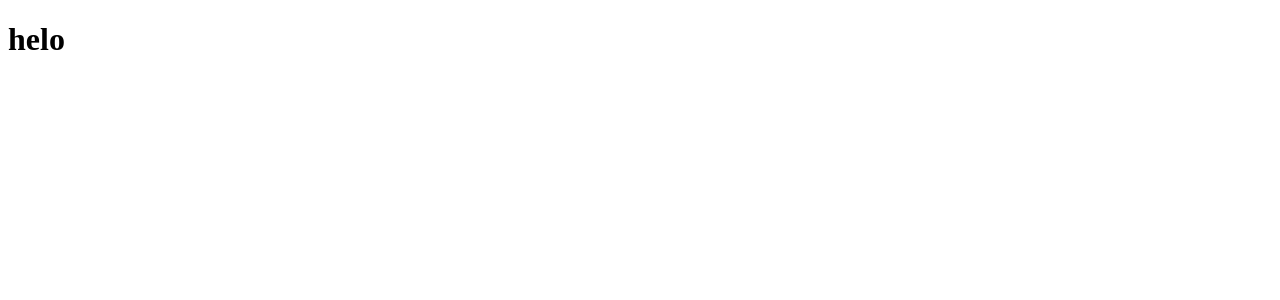
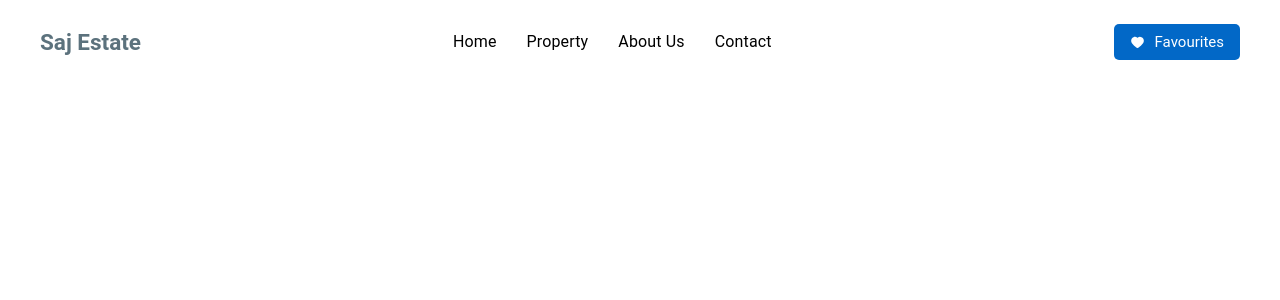
Before and after one commit to sajibhn/saj-estate, a Next.js app: page / in a window 1280 px wide. Shown: the top 300 px of the page. Built offline with nearby package versions, Linux system fonts and the light colour scheme.

Commit message:
finished header

```diff
--- /dev/null
+++ b/components/global/Header/Header.jsx
@@ -0,0 +1,35 @@
+import React, { useState } from 'react'
+import NavLinks from './NavLinks'
+import Link from 'next/link';
+import { GiHamburgerMenu } from 'react-icons/gi';
+import { AiOutlineClose, AiFillHeart } from 'react-icons/ai';
+
+const Header = () => {
+    const [menuOpen, setMenuOpen] = useState(false);
+    return (
+        <>
+            <header className="header">
+                <nav className={`${menuOpen ? 'nav active' : "nav"}`}>
+                    <div className="nav__logo">
+                        <h2 className="nav__logo-title">Saj Estate</h2>
+                    </div>
+
+                    <NavLinks menuOpen={menuOpen} setMenuOpen={setMenuOpen} />
+                    <div className="nav__cart">
+                        <Link href='/cart'>
+                            <div>
+                                <span><AiFillHeart /></span>
+                                <span>Favourites</span>
+                            </div>
+                        </Link>
+                    </div>
+                    <div className="nav__toggle" onClick={() => setMenuOpen(!menuOpen)}>
+                        {menuOpen ? <AiOutlineClose /> : <GiHamburgerMenu />}
+                    </div>
+                </nav>
+            </header>
+        </>
+    )
+}
+
+export default Header
--- /dev/null
+++ b/components/global/Header/NavLinks.jsx
@@ -0,0 +1,32 @@
+import Link from 'next/link';
+import React, { useState } from 'react'
+import { navLinks } from '../../../data/navLinks'
+
+const NavLinks = ({ menuOpen, setMenuOpen }) => {
+    const [links, setLinks] = useState(navLinks);
+    return (
+        <div className="nav__menu">
+            <ul className="nav__list">
+                {
+                    links.map((link) => {
+                        const { id, title, value } = link
+                        return (
+                            <li className="nav__item" key={id} onClick={() => setMenuOpen(!menuOpen)}>
+                                <Link href={value}>
+                                    <a className="nav__link">{title}</a>
+                                </Link>
+                            </li>
+                        )
+                    })
+                }
+                <li className="nav__item nav__fav" onClick={() => setMenuOpen(!menuOpen)}>
+                    <Link href='/cart'>
+                        <a className="nav__link ">favorites</a>
+                    </Link>
+                </li>
+            </ul>
+        </div>
+    )
+}
+
+export default NavLinks
--- /dev/null
+++ b/data/navLinks.js
@@ -0,0 +1,22 @@
+export const navLinks = [
+    {
+        id: 1,
+        title: 'home',
+        value: '/'
+    },
+    {
+        id: 2,
+        title: 'property',
+        value: '/property'
+    },
+    {
+        id: 3,
+        title: 'about us',
+        value: '/about'
+    },
+    {
+        id: 4,
+        title: 'contact',
+        value: '/contact'
+    },
+]
--- a/pages/_app.js
+++ b/pages/_app.js
@@ -1,5 +1,11 @@
+import '../styles/main.scss'
+import Header from "../components/global/Header/Header"
+
 function MyApp({ Component, pageProps }) {
-  return <Component {...pageProps} />
+  return <>
+    <Header />
+    <Component {...pageProps} />
+  </>
 }
 
 export default MyApp
--- /dev/null
+++ b/pages/_documents.js
@@ -0,0 +1,23 @@
+import Document, { Html, Head, Main, NextScript } from 'next/document'
+
+class MyDocument extends Document {
+    static async getInitialProps(ctx) {
+        const initialProps = await Document.getInitialProps(ctx)
+        return { ...initialProps }
+    }
+    render() {
+        return (
+            <Html>
+                <Head>
+                    <link href="https://fonts.googleapis.com/css2?family=Roboto:ital,wght@0,100;0,300;0,400;0,500;0,700;0,900;1,100;1,300;1,400;1,500;1,700;1,900&display=swap" rel="stylesheet" />
+                </Head>
+                <body>
+                    <Main />
+                    <NextScript />
+                </body>
+            </Html>
+        )
+    }
+}
+
+export default MyDocument
--- /dev/null
+++ b/styles/components/global/header.scss
@@ -0,0 +1,68 @@
+@import "./navlinks.scss";
+.header {
+  width: 100%;
+  background-color: $white;
+  padding: 1.5rem;
+  position: fixed;
+  top: 0;
+  z-index: 9999;
+
+  @include sm {
+    padding: 1rem;
+  }
+
+  .active {
+    .nav__menu {
+      right: 0%;
+    }
+    .nav__toggle {
+      color: $white;
+    }
+  }
+
+  .nav {
+    max-width: 1200px;
+    margin: 0 auto;
+    display: flex;
+    align-items: center;
+    justify-content: space-between;
+    & {
+      cursor: pointer;
+    }
+    &__toggle {
+      font-size: 1.5rem;
+      color: $black;
+      cursor: pointer;
+      display: none;
+
+      @include md {
+        display: block;
+      }
+    }
+
+    &__cart {
+      @include md {
+        display: none;
+      }
+
+      div {
+        background-color: $primary;
+        color: $white;
+        padding: 6px 16px;
+        border-radius: 5px;
+        cursor: pointer;
+        @extend .flex-center;
+        gap: 10px;
+        transition: all 0.3s ease-in-out;
+
+        &:hover {
+          background-color: $primary-alt;
+        }
+      }
+
+      span {
+        @extend .flex-center;
+      }
+    }
+  }
+}
--- /dev/null
+++ b/styles/components/global/navlinks.scss
@@ -0,0 +1,68 @@
+.nav__menu {
+  @include md {
+    position: fixed;
+    top: 0;
+    right: -75%;
+    height: 100vh;
+    width: 75%;
+    background-color: rgba(0, 0, 0, 0.5);
+    z-index: -1;
+    display: flex;
+    align-items: center;
+    transition: all 0.3s ease-in-out;
+    backdrop-filter: blur(10px);
+  }
+
+  .nav__list {
+    width: auto;
+    @include md {
+      width: 100%;
+    }
+  }
+
+  .nav__list .nav__item {
+    display: inline-block;
+
+    @include md {
+      display: block;
+    }
+
+    &:not(:last-child) {
+      margin-right: 30px;
+
+      @include md {
+        margin-bottom: $m4;
+        margin-right: 0;
+      }
+    }
+
+    .nav__link {
+      color: $black;
+      text-transform: capitalize;
+      display: block;
+      text-align: center;
+      font-weight: 400;
+      font-size: 1rem;
+      line-height: 1.5;
+      letter-spacing: 0.00938em;
+      transition: all 0.3s ease-in-out;
+
+      &:hover {
+        color: $primary;
+      }
+
+      @include md {
+        font-size: 1.2rem;
+        color: $white;
+      }
+    }
+  }
+
+  .nav__fav {
+    display: none !important;
+
+    @include md {
+      display: block;
+    }
+  }
+}
--- /dev/null
+++ b/styles/global/_base.scss
@@ -0,0 +1,43 @@
+html {
+  font-size: 100%;
+  box-sizing: border-box;
+}
+
+*,
+*::after,
+*::before {
+  padding: 0;
+  margin: 0;
+  box-sizing: inherit;
+}
+
+body {
+  font-family: "Roboto", sans-serif;
+  font-size: 15px;
+  font-weight: 400;
+  line-height: 1.6;
+  color: $body-text;
+}
+
+h1,
+h2,
+h3,
+h4,
+ul,
+p {
+  margin: 0;
+}
+
+a {
+  text-decoration: none;
+  display: inline-block;
+}
+
+ul {
+  list-style: none;
+}
+
+img {
+  max-width: 100%;
+  display: inline-block;
+}
--- /dev/null
+++ b/styles/global/_mixins.scss
@@ -0,0 +1,21 @@
+$sm: 545px;
+$md: 768px;
+$lm: 991px;
+
+@mixin sm {
+    @media (max-width: #{$sm}){
+        @content;
+    }
+}
+
+@mixin md {
+    @media (max-width: #{$md}){
+        @content;
+    }
+}
+
+@mixin lm {
+    @media (max-width: #{$lm}){
+        @content;
+    }
+}
--- /dev/null
+++ b/styles/global/_utils.scss
@@ -0,0 +1,20 @@
+.container {
+  max-width: 1200px;
+  width: calc(100% - 2rem);
+  margin: 0 auto;
+}
+.grid {
+  display: grid;
+  gap: 2.5rem;
+  align-items: center;
+  justify-content: space-between;
+}
+.section {
+  margin-top: 100px;
+}
+
+.flex-center {
+  display: flex;
+  align-items: center;
+  justify-content: center;
+}
--- /dev/null
+++ b/styles/global/_variables.scss
@@ -0,0 +1,30 @@
+$white: #fff;
+$black: #000000;
+$primary: #0268c7;
+$primary-alt: #0073e1;
+$body-text: #5c727d;
+
+/* =============== margin  =============== */
+$m1: 0.5rem;
+$m2: 1rem;
+$m3: 1.5rem;
+$m4: 2rem;
+$m5: 2.5rem;
+$m6: 3rem;
+$m7: 3.5rem;
+$m8: 4rem;
+$m9: 4.5rem;
+$m10: 5rem;
+
+/* =============== padding =============== */
+
+$p1: 0.5rem;
+$p2: 1rem;
+$p3: 1.5rem;
+$p4: 2rem;
+$p5: 2.5rem;
+$p6: 3rem;
+$p7: 3.5rem;
+$p8: 4rem;
+$p9: 4.5rem;
+$p10: 5rem;
--- /dev/null
+++ b/styles/main.scss
@@ -0,0 +1,8 @@
+/* =============== Globals =============== */
+@import "./global/variables";
+@import "./global/base";
+@import "./global/utils";
+@import "./global/mixins";
+
+/* =============== Header =============== */
+@import "./components/global/header.scss";
```
Also changed, not shown: 1 other file (tests, documents, lock files or other folders).
